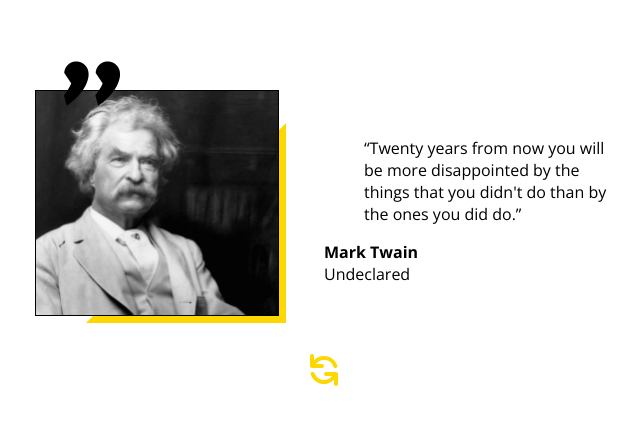
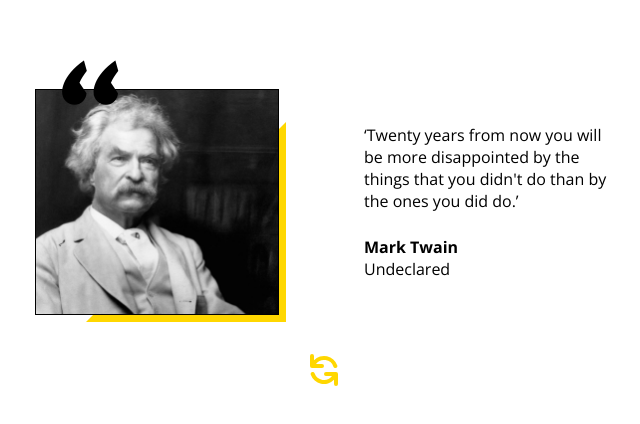
Before and after one commit to xxFroggyxx/React-Quote-app-nextjs, a Next.js app: page / in a window 1280 px wide. Shown: the part 160-584 px from the top of the page, without its empty margins (316-956 px from the left). Built offline with nearby package versions, Linux system fonts and the light colour scheme.

Commit message:
style: change style for new tags

```diff
--- a/components/Quote/Quote.styles.js
+++ b/components/Quote/Quote.styles.js
@@ -27,7 +27,7 @@ export const QuoteImage = styled.div`
   }
 
   :before {
-    content: '"';
+    content: open-quote;
     margin-top: -70px;
     margin-left: 20px;
     font-size: 120px;
@@ -36,6 +36,7 @@ export const QuoteImage = styled.div`
     z-index: 1;
   }
 
+  /* Triangle */
   :after {
     content: '';
     width: 0;
@@ -50,16 +51,27 @@ export const QuoteImage = styled.div`
   }
 `;
 
-export const QuoteText = styled.div`
+export const QuoteText = styled.figure`
   grid-area: Text;
   user-select: none;
   font-family: 'Open Sans', sans-serif;
+  min-height: 60%;
+  display: flex;
+  flex-direction: column;
+
+  blockquote {
+    margin: 0 0 1em 0;
+  }
+
+  figcaption {
+    margin-top: auto;
+  }
 
   p {
     font-weight: 300;
     margin: 0.5rem 1rem;
 
-    &:nth-child(3) {
+    &:nth-child(1) {
       margin: 0.1rem 1rem;
       color: rgba(0, 0, 0, 0.5);
       font-size: 13px;
@@ -72,8 +84,10 @@ export const QuoteText = styled.div`
   }
 `;
 
-export const QuoteReset = styled.div`
+export const QuoteReset = styled.button`
   grid-area: Reset;
+  background-color: transparent;
+  border: none;
 
   & > * {
     display: flex;
```
